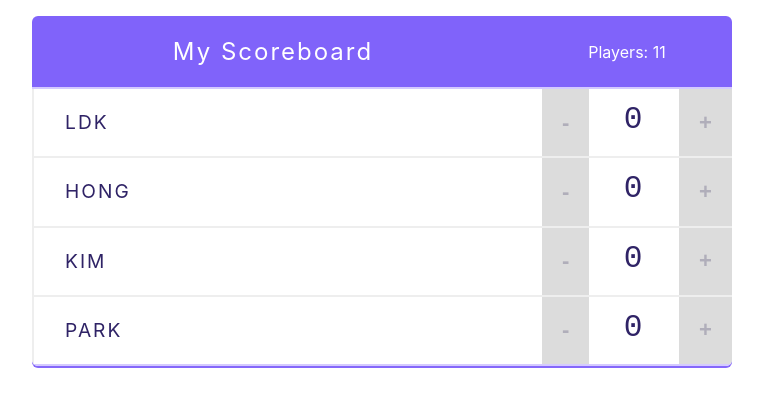
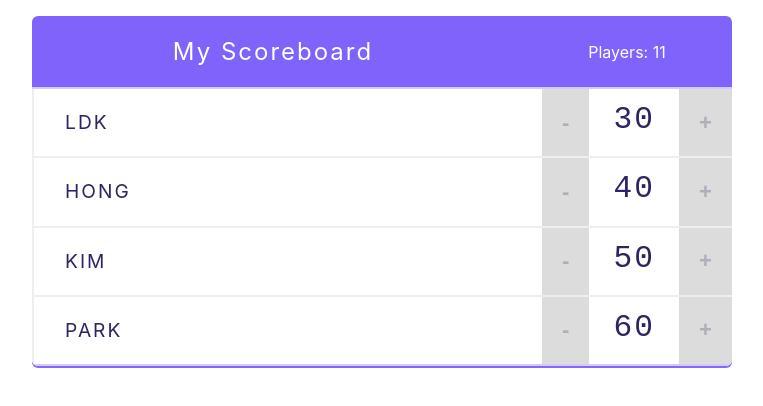
Before and after one commit to LeeJongHyun-Raymond/scoreboard, a React (Create React App) app: page / in a window 1280 px wide. Shown: the top 406 px of the page, without its empty margins (258-1021 px from the left). Built offline with nearby package versions, Linux system fonts and the light colour scheme.

Commit message:
score를 증가 혹은 감소를 하기 위해서 부로가 콜백평션을 props로 넘겨주는 로직

```diff
--- a/src/App.js
+++ b/src/App.js
@@ -4,6 +4,8 @@ import {Header} from "./components/Header";
 import {Player} from "./components/Player";
 
 class App extends React.Component {
+    // Lifting UP : 카운터 컴포넌트가 갖고 있는 로컬 state를 최상단 부모로 올리기
+    // 로직을 구현하기 위해서 Lifting UP이 필요
   state = {
     players: [
       {name: 'LDK', score: 30, id: 1},
@@ -22,7 +24,8 @@ class App extends React.Component {
             this.state.players.map((player) =>
                 <Player name={player.name} score={player.score}
                         id={player.id} key={player.id}
-                        removePlayer={this.handleRemovePlayer}/>)
+                        removePlayer={this.handleRemovePlayer}
+                        changeScore={this.handleChangeScore}/>)
           }
         </div>
     )
@@ -36,6 +39,10 @@ class App extends React.Component {
         })
     )
   }
+
+  handleChangeScore = (id, delta) => {
+      console.log('handleChangeScore : ', id, delta);
+  }
 }
 
 export default App;
--- a/src/components/Counter.js
+++ b/src/components/Counter.js
@@ -6,27 +6,23 @@ export class Counter extends React.Component {
     // 3. setState()는 merge(overwriting)
     // 4. setState() 비동기로 처리된다.
     // 이벤트 우측에는 함수 선언문이 와야 된다.
-    state = {
-        score: 0,
-        number: 1
-    }
 
     // arrow function안에 쓰이는 this는 lexical this
-    changeScore = (delta) => {
-        console.log('incrementScore: ', this);
-        // this.state.score += 1;
-        // this.setState({score: this.state.score + delta});
-        this.setState(prevState => ({score: prevState.score + delta}));
-    }
+    // changeScore = (id,delta) => {
+    //     console.log('incrementScore: ', this);
+    //     // this.state.score += 1;
+    //     // this.setState({score: this.state.score + delta});
+    //     this.setState(prevState => ({score: prevState.score + delta}));
+    // }
 
     render() {
         return (
             <div className="counter">
                 <button className="counter-action decrement"
-                        onClick={() => this.changeScore(-1)}> -</button>
-                <span className="counter-score">{this.state.score}</span>
+                        onClick={() => this.props.changeScore(this.props.id, -1)}> -</button>
+                <span className="counter-score">{this.props.score}</span>
                 <button className="counter-action increment"
-                        onClick={() => this.changeScore(1)}> +</button>
+                        onClick={() => this.props.changeScore(this.props.id,1)}> +</button>
             </div>
         )
     }
--- a/src/components/Player.js
+++ b/src/components/Player.js
@@ -1,14 +1,14 @@
 import React from 'react';
 import {Counter} from './Counter';
 
-export const Player = ({name, score, removePlayer, id}) => {
+export const Player = ({name, score, removePlayer, id, changeScore}) => {
     return (
         <div className="player">
 			<span className="player-name">
 				<button className="remove-player" onClick={() => removePlayer(id)}>x</button>
                 {name}
 			</span>
-            <Counter score={score} />
+            <Counter score={score} changeScore={changeScore} id={id}/>
         </div>
     );
 }
```
